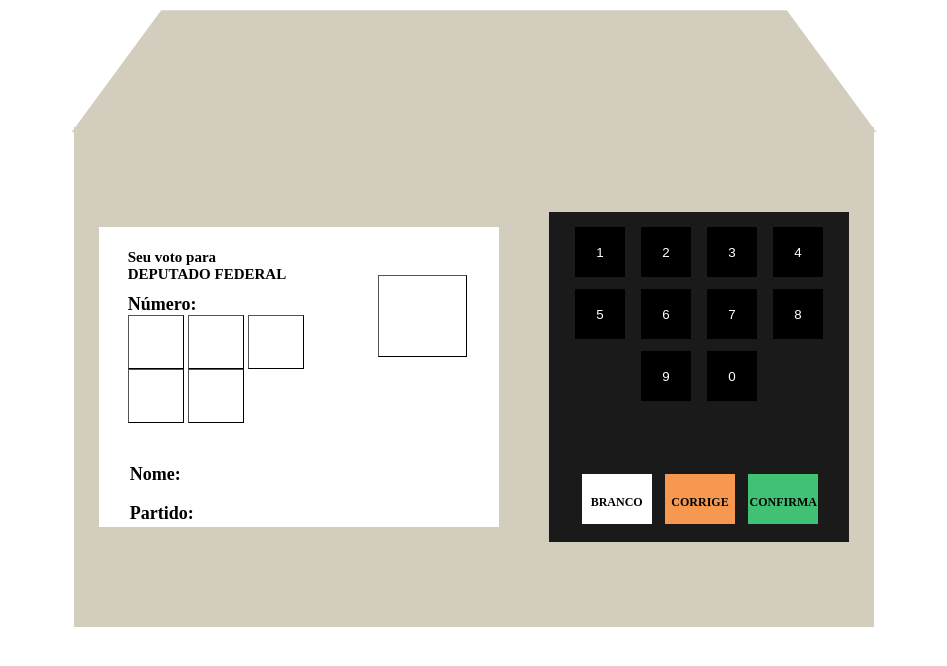
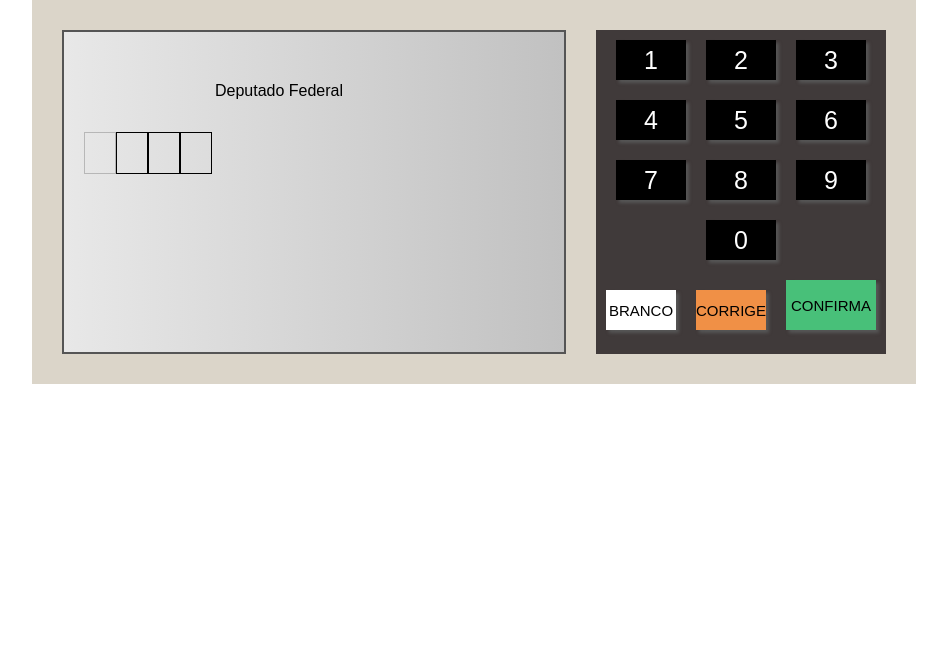
Before and after one commit to Zosin0/Urna, a plain HTML site: page index.html in a window 1280 px wide. Shown: the whole page, without its empty margins (166-1113 px from the left). Drawn offline with Linux system fonts and the light colour scheme.

Commit message:
quase pronta

```diff
--- /dev/null
+++ b/etapas.js
@@ -0,0 +1,120 @@
+let etapas = [
+    {
+        titulo: 'Deputado Federal',
+        numeros: '4',
+        candidatos: [
+            {
+                numero: '2345',
+                name: 'Lucas Zoser',
+                partido: 'Zosin',
+                fotos: [
+                    { url: 'lucasz.jpg', legenda: 'Deputado Federal', small: false }
+                ]
+            },
+            {
+                numero: '6789',
+                name: 'Leo Sands',
+                partido: 'DEF',
+                fotos: [
+                    { url: 'leos.jpg', legenda: 'Deputado Federal' }
+                ]
+            },
+        ]
+    },
+    {
+        titulo: 'Deputado Estadual',
+        numeros: '5',
+        candidatos: [
+            {
+                numero: '23456',
+                name: 'Lucas Zoser',
+                partido: 'ZOSER',
+                fotos: [
+                    { url: 'lucasz', legenda: 'Deputado Estadual', small: false }
+                ]
+            },
+            {
+                numero: '67891',
+                name: 'Leo Sands',
+                partido: 'SANDS',
+                fotos: [
+                    { url: 'leos', legenda: 'Deputado Estadual' }
+                ]
+            },
+        ]
+    },
+    {
+        titulo: 'Senador',
+        numeros: '3',
+        candidatos: [
+            {
+                numero: '123',
+                name: 'Lucas Zoser',
+                partido: 'ZOSER',
+                fotos: [
+                    { url: 'lucasz', legenda: 'Senador', small: false }
+                ]
+            },
+            {
+                numero: '456',
+                name: 'Leo Sands',
+                partido: 'SANDS',
+                fotos: [
+                    { url: 'leos', legenda: 'Senador' }
+                ]
+            },
+        ]
+    },
+    {
+        titulo: 'Governador',
+        numeros: '2',
+        candidatos: [
+            {
+                numero: '12',
+                name: 'Pedrao',
+                partido: 'PED',
+                vice: 'Leo Sands',
+                fotos: [
+                    { url: 'pedrao', legenda: 'Governador' },
+                    { url: 'leos', legenda: 'Vice-Governador', small: true }
+                ]
+            },
+            {
+                numero: '21',
+                name: 'Sands',
+                partido: 'AREIA',
+                vice: 'Zosin',
+                fotos: [
+                    { url: 'leos', legenda: 'Governador' },
+                    { url: 'lucasz', legenda: 'Vice-Governador ', small: true }
+                ]
+            },
+        ]
+    },
+    {
+        titulo: 'Presidente',
+        numeros : '2',
+        candidatos: [
+            {
+                numero: '13',
+                name: 'Leo Bom',
+                partido: 'BOM',
+                vice: 'Leo Sands',
+                fotos: [
+                    { url: 'leob', legenda: 'Presidente' },
+                    { url: 'leos', legenda: 'Vice-Presidente', small: true }
+                ]
+            },
+            {
+                numero: '23',
+                name: 'Zosin',
+                partido: 'ZOSER',
+                vice: 'Pedrão',
+                fotos: [
+                    { url: 'lucasz', legenda: 'Presidente' },
+                    { url: 'pedrao', legenda: 'Vice-Presidente', small: true }
+                ]
+            },
+        ]
+    }
+]
--- a/index.html
+++ b/index.html
@@ -1,69 +1,79 @@
 <!DOCTYPE html>
 <html lang="en">
-
 <head>
     <meta charset="UTF-8">
     <meta http-equiv="X-UA-Compatible" content="IE=edge">
     <meta name="viewport" content="width=device-width, initial-scale=1.0">
-    <link rel="stylesheet" href="urna.css">
-    <title>Urna</title>
+    <title>Urna Eletrônica</title>
+    <link rel="stylesheet" href="style.css"/>
 </head>
-<body class="fundo">
-    <div style="display: block;">
-        <div class="exterior"></div>
+<body>
     <div class="urna">
-            <div class="main-urna">
         <div class="tela">
-                    <div style="display: flex;">
-                        <div style="display: block;">
-                            <fieldset class="text-field">
-                                <h1 style="font-size: 15px; padding-bottom: 5%;"> Seu voto para <br> DEPUTADO FEDERAL</h1>
-                                <label class="nome" for="candidato"> Número: </label>
-                                <div id="number-input">
-                                    <input id="num1" class="input" id="candidato" type="number" name="candidato">
-                                    <input id="num2" class="input" id="candidato" type="number" name="candidato">
-                                    <input id="num3" class="input" id="candidato" type="number" name="candidato">
-                                    <input id="num4" class="input" id="candidato" type="number" name="candidato">
-                                    <input id="num5" class="input" id="candidato" type="number" name="candidato">
+            <div class="d-1">
+                <div class="d-1-left">
+                    <div class="d-1-1">
+                        <span>SEU VOTO PARA</span>
                     </div>
-
-                            </fieldset>
-                            <div style="display: block; padding-top: 5%; padding-left: 11%; ">
-                                <label class="nome" for="candidato"> Nome: </label><br>
-                                <label class="nome" for="candidato"> Partido: </label><br>
+                    <div class="d-1-2">
+                        <span>VEREADOR</span>
+                    </div>
+                    <div class="d-1-3">
+                        <div class="numero pisca"></div>
+                        <div class="numero"></div>
+                    </div>
+                    <div class="d-1-4">
+                        Nome: FULANO DE TAL <br>
+                        Partido: QQQ <br>
+                        Vice-Prefeito: BELTRANO DE TAL <br>
                     </div>
                 </div>
-                        <div class="quadrado">
+                <div class="d-1-right">
+                    <div class="d-1-image">
+                        <img src="https://cdns-images.dzcdn.net/images/artist/882155c08dc31d6464d6d580083c968c/500x500.jpg" alt="">
+                        Prefeito
+                    </div>
+                    <div class="d-1-image small">
+                        <img src="https://www.tenhomaisdiscosqueamigos.com/wp-content/uploads/2019/09/tyler-the-creator-1.jpg" alt="">
+                        Vice-Prefeito
                     </div>
                 </div>
             </div>
-                <div class="teclado">
-                    <div class="fundo-teclado">
-                        <div id="numpad" class="numeros">
-                            <button id="1" class="numero" action="on-click">1</button>
-                            <button id="2" class="numero" action="on-click">2</button>
-                            <button id="3" class="numero" action="on-click">3</button>
-                            <button id="4" class="numero" action="on-click">4</button>
-                            <button id="5" class="numero" action="on-click">5</button>
-                            <button id="6" class="numero" action="on-click">6</button>
-                            <button id="7" class="numero" action="on-click">7</button>
-                            <button id="8" class="numero" action="on-click">8</button>
-                            <button id="9" class="numero" action="on-click">9</button>
-                            <button id="0" class="numero" action="on-click">0</button>
-                        </div>
-                        <div class="botoes">
-                            <div class="branco"><b class="texto"><br>BRANCO</b></div>
-                            <div class="corrige"><b class="texto"><br>CORRIGE</b></div>
-                            <div class="confirma"><b class="texto"><br>CONFIRMA</b></div>
-                        </div>
-
+            <div class="d-2">
+                Aperta a tela:<br>
+                CONFIRMA para CONFIRMAR este voto<br>
+                CORRIGE para REINICIAR este voto
             </div>
         </div>
+        <div class="teclado">
+             <div class="teclado--linha">
+                <div class="teclado--botao" onclick="clicou('1')">1</div>
+                <div class="teclado--botao" onclick="clicou('2')">2</div>
+                <div class="teclado--botao" onclick="clicou('3')">3</div>
+            </div>
+            <div class="teclado--linha">
+                <div class="teclado--botao" onclick="clicou('4')">4</div>
+                <div class="teclado--botao" onclick="clicou('5')">5</div>
+                <div class="teclado--botao" onclick="clicou('6')">6</div>
+            </div>
+            <div class="teclado--linha">
+                <div class="teclado--botao" onclick="clicou('7')">7</div>
+                <div class="teclado--botao" onclick="clicou('8')">8</div>
+                <div class="teclado--botao" onclick="clicou('9')">9</div>
+            </div>
+            <div class="teclado--linha">
+                <div class="teclado--botao" onclick="clicou('0')">0</div>
+            </div>
+            <div class="teclado--linha">
+                <div class="teclado--botao botao--branco" onclick="branco('')">BRANCO</div>
+                <div class="teclado--botao botao--corrige" onclick="corrige('')">CORRIGE</div>
+                <div class="teclado--botao botao--confirma" onclick="confirma('')">CONFIRMA</div>
             </div>
         </div>
     </div>
 
-    <script src="/js/urna.js"></script>
+    <script src="etapas.js"></script>
+    <script src="script.js"></script>
+
     </body>
-
 </html>
--- /dev/null
+++ b/script.js
@@ -0,0 +1,117 @@
+let seuVotoPara = document.querySelector('.d-1-1 span')
+let cargo = document.querySelector('.d-1-2 span')
+let descricao = document.querySelector('.d-1-4')
+let aviso = document.querySelector('.d-2')
+let lateral = document.querySelector('.d-1-right')
+let numeros = document.querySelector('.d-1-3')
+
+let etapaAtual = 0
+let numero = ''
+let votoBranco = false
+
+function comecarEtapa() {
+    let etapa = etapas[etapaAtual]
+
+    let numeroHtml = ''
+    numero = ''
+    votoBranco = false
+
+    for (let i = 0; i < etapa.numeros; i++) {
+        if (i === 0) {
+            numeroHtml += '<div class="numero pisca"></div>'
+        } else {
+            numeroHtml += '<div class="numero"></div>'
+        }
+    }
+
+    seuVotoPara.style.display = 'none'
+    cargo.innerHTML = etapa.titulo
+    descricao.innerHTML = ''
+    aviso.style.display = 'none'
+    lateral.innerHTML = ''
+    numeros.innerHTML = numeroHtml
+}
+function atualizaInterface() {
+    let etapa = etapas[etapaAtual]
+    let candidato = etapa.candidatos.filter((item) => {
+        if (item.numero === numero) {
+            return true
+        } else {
+            return false
+        }
+    });
+    if (candidato.length > 0) {
+        candidato = candidato[0]
+        seuVotoPara.style.display = 'block'
+        aviso.style.display = 'block'
+        descricao.innerHTML = `Nome: ${candidato.name} <br>Partido: ${candidato.partido}`
+
+        let fotosHtml = '';
+        for (let i in candidato.fotos) {
+            fotosHtml += `<div class="d-1-image"><img src="/Tutorial/assets/${candidato.fotos[i].url}" alt="" /> ${candidato.fotos[i].legenda}`
+        }
+        lateral.innerHTML = fotosHtml
+    } else {
+        seuVotoPara.style.display = 'block'
+        aviso.style.display = 'block'
+        descricao.innerHTML = '<div class="aviso--grande pisca">VOTO NULO</div> '
+    }
+
+}
+
+function clicou(n) {
+    let elnumero = document.querySelector('.numero.pisca')
+    if (elnumero !== null) {
+        elnumero.innerHTML = n
+        numero = `${numero}${n}`
+
+        elnumero.classList.remove('pisca')
+        if (elnumero.nextElementSibling !== null) {
+            elnumero.nextElementSibling.classList.add('pisca')
+
+        } else {
+            atualizaInterface()
+        }
+
+    }
+}
+function branco() {
+    numero = ''
+    votoBranco = true
+    seuVotoPara.style.display = 'block'
+    aviso.style.display = 'block'
+    numeros.innerHTML = ''
+    descricao.innerHTML = '<div class="aviso--grande pisca">VOTO EM BRANCO</div> '
+    lateral.innerHTML = ''
+
+}
+function corrige() {
+    comecarEtapa()
+}
+function confirma() {
+    let etapa = etapas[etapaAtual]
+
+    let votoConfirmado = false
+
+
+
+    if (votoBranco === true) {
+        console.log("Confirmando como Branco")
+    }
+    else if (toString(numero.length) === toString(etapa.numeros)) {
+        votoConfirmado = true
+        console.log("Confirmando como " +numero)
+    }
+
+    if (votoConfirmado) {
+        etapaAtual++
+        if (etapas[etapaAtual] !== undefined) {
+            comecarEtapa()
+        } else {
+            console.log('FIM')
+        }
+
+    }
+}
+
+comecarEtapa()
--- /dev/null
+++ b/style.css
@@ -0,0 +1,136 @@
+@keyframes pisca {
+    0% { opacity: 0.2;}
+    50% { opacity: 1;}
+    100% {opacity: 0.2;}
+}
+
+body{
+    margin: 0;
+    display: flex;
+    justify-content: center;
+    font-family: Arial, Helvetica, sans-serif;
+}
+.urna{
+    background-color: #dbd5c9;
+    padding: 30px;
+    display: flex;
+}
+.tela{
+    width: 500px;
+    height: 320px;
+    background: linear-gradient(to right, #E8E8E8, #C1C1C1);
+    border: 2px solid #555;
+    display: flex;
+    flex-direction: column;
+}
+.teclado{
+    background-color: #403A3A;
+    margin-left: 30px;
+}
+.teclado--linha{
+    display: flex;
+    justify-content: center;
+    align-items: flex-end;
+}
+.teclado--botao{
+    width: 70px;
+    height: 40px;
+    background-color: #000;
+    color: #ffffff;
+    font-size: 25px;
+    display: flex;
+    justify-content: center;
+    align-items: center;
+    margin: 10px;
+    box-shadow: 3px 3px 3px 0px #555;
+}
+.botao--branco{
+    background-color: white;
+    color: black;
+    font-size: 15px;
+}
+.botao--corrige{
+    background-color: #f09046;
+    color: black;
+    font-size: 15px;
+}
+.botao--confirma{
+    background-color: #48c079;
+    color: #000;
+    font-size: 15px;
+    width: 90px;
+    height: 50px;
+}
+
+.d-1{
+    flex: 1;
+    display: flex;
+}
+.d-1-left{
+    flex: 1;
+    display: flex;
+    flex-direction: column;
+    padding-left: 20px;
+}
+.d-1-1{
+    height: 50px;
+    display: flex;
+    align-items: center;
+}
+.d-1-2{
+    height: 50px;
+    display: flex;
+    text-align: center;
+    justify-content: center;
+}
+.d-1-3{
+    height: 50px;
+}
+.numero{
+    display: inline-block;
+    width: 30px;
+    height: 40px;
+    border: 1px solid black;
+    text-align: center;
+    line-height: 40px;
+    font-size: 25px;
+}
+.pisca{
+    animation-name: pisca;
+    animation-duration: 1s;
+    animation-iteration-count: infinite;
+}
+.d-1-4{
+    flex: 1;
+    line-height: 30px;
+}
+.d-1-right{
+    width: 90px;
+    display: flex;
+    flex-direction: column;
+    align-items: flex-end;
+}
+.d-1-image{
+    border: 1px solid black;
+    background-color: white;
+    text-align: center;
+    font-size: 14px;
+}
+.d-1-image img{
+    width: 100%;
+}
+.d-1-image.small{
+    width: 80%;
+    font-size: 12px;
+}
+.d-2{
+    height: 50px;
+    font-size: 14px;
+    border-top: 2px solid #000;
+    padding-left: 10px;
+}
+.aviso--grande {
+    font-size: 40px;
+    font-weight: bold;
+
+}
```
Also changed, not shown: assets/candidato.png (deleted), assets/leob.jpg (added), assets/leos.jpg (added), assets/lucasz.jpg (added), assets/lz.png (deleted), assets/pedrao.jpg (added). Lines whose indentation alone changed are shown as unchanged.
